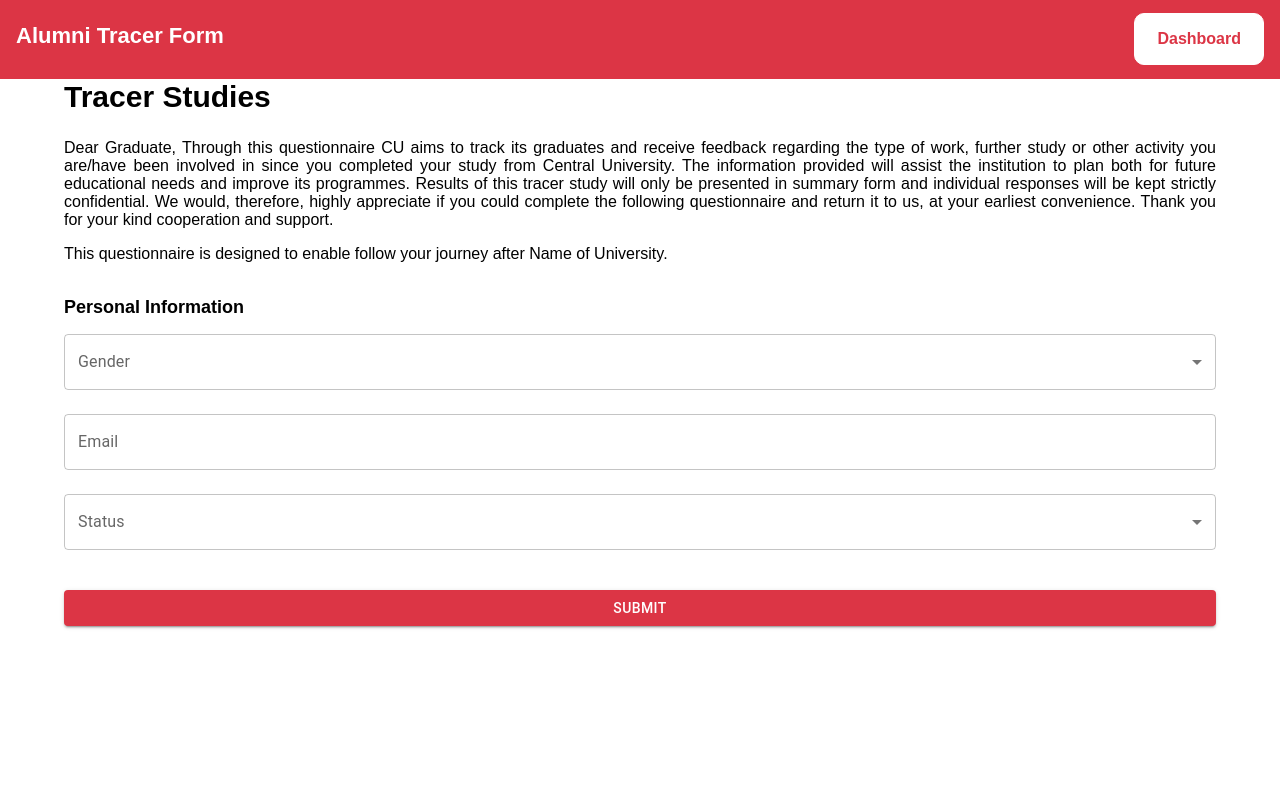
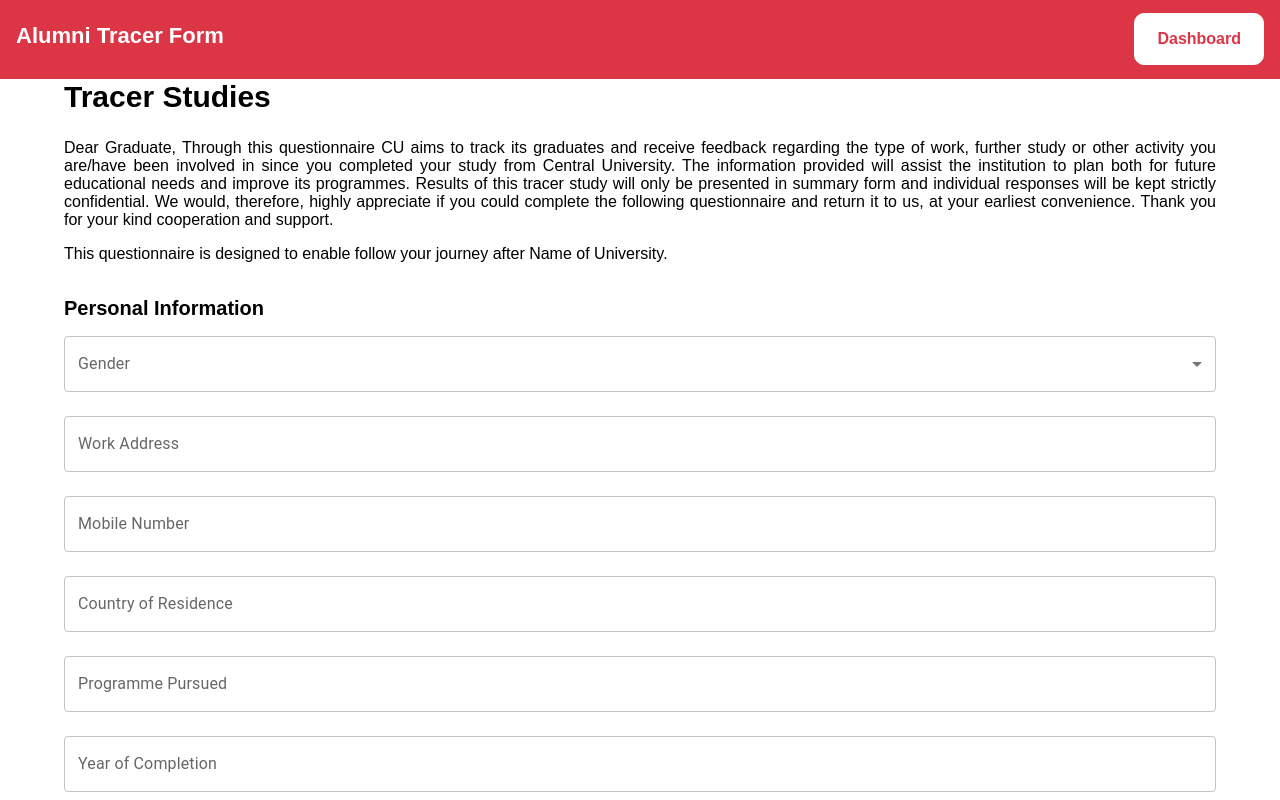
Before and after one commit to SoftLife0/TracerForm, a React (Create React App) app: page / in a window 1280 px wide. Shown: the top 800 px of the page. Built offline with nearby package versions, Linux system fonts and the light colour scheme; a web font is replaced by a local one.

Commit message:
done with personal information form fields

```diff
--- a/src/components/Info.jsx
+++ b/src/components/Info.jsx
@@ -1,81 +1,146 @@
 // Info.jsx
 import React from 'react';
-import FormField from './FormField';
+import { TextField, MenuItem } from '@mui/material';
 
-const Info = ({ formData, errors, onChange }) => {
-  // Options for gender select field
-  const genderOptions = [
-    { value: 'male', label: 'Male' },
-    { value: 'female', label: 'Female' }
-  ];
-
-  // Options for status select field
-  const statusOptions = [
-    { value: 'yes', label: 'Yes' },
-    { value: 'no', label: 'No' }
-  ];
-
-  // Options for additional field 1 when status is 'yes'
-  const additionalField1Options = [
-    { value: 'option1', label: 'Option 1' },
-    { value: 'option2', label: 'Option 2' }
-  ];
-
-  const handleFieldChange = (fieldName, value) => {
-    onChange(fieldName, value);
+const Info = ({ formData, onChange }) => {
+  const handleInputChange = (e) => {
+    const { name, value } = e.target;
+    onChange(name, value);
   };
 
   return (
     <div>
-      {/* Gender select field */}
-      <FormField
+
+      <div className='title'>
+        <h4 style={{ fontWeight: 'bold', fontSize: '20px', margin: '0' }}>Personal Information</h4>
+      </div>
+
+      <TextField
+        select
         label="Gender"
-        type="select"
+        name="gender"
         value={formData.gender}
-        onChange={handleFieldChange}
-        options={genderOptions}
+        onChange={handleInputChange}
+        fullWidth
+        margin="normal"
+      >
+        <MenuItem disabled value=""> Select an option... </MenuItem>
+        <MenuItem value="Male">Male</MenuItem>
+        <MenuItem value="Female">Female</MenuItem>
+      </TextField>
+
+      <TextField
+        label="Work Address"
+        name="workAddress"
+        value={formData.workAddress}
+        onChange={handleInputChange}
+        fullWidth
+        margin="normal"
       />
 
-      {/* Email input field */}
-      <FormField
-        label="Email"
-        type="email"
-        value={formData.email}
-        onChange={handleFieldChange}
+      <TextField
+        label="Mobile Number"
+        name="mobileNumber"
+        value={formData.mobileNumber}
+        onChange={handleInputChange}
+        fullWidth
+        margin="normal"
       />
 
-      {/* Status select field */}
-      <FormField
-        label="Status"
-        type="select"
-        value={formData.status}
-        onChange={handleFieldChange}
-        options={statusOptions}
+      <TextField
+        label="Country of Residence"
+        name="residence"
+        value={formData.residence}
+        onChange={handleInputChange}
+        fullWidth
+        margin="normal"
       />
 
-      {/* Additional fields when status is 'yes' */}
-      {formData.status === 'yes' && (
-        <>
-          {/* Select field */}
-          <FormField
-            label="Additional Field 1"
-            type="select"
-            value={formData.additionalField1}
-            onChange={handleFieldChange}
-            options={additionalField1Options}
-          />
+      <TextField
+        label="Programme Pursued"
+        name="programmePursued"
+        value={formData.programmePursued}
+        onChange={handleInputChange}
+        fullWidth
+        margin="normal"
+      />
 
-          {/* Input field */}
-          <FormField
-            label="Additional Field 2"
-            type="text"
-            value={formData.additionalField2}
-            onChange={handleFieldChange}
-          />
-        </>
-      )}
+      <TextField
+        type="number"
+        label="Year of Completion"
+        name="yearOfCompletion"
+        value={formData.yearOfCompletion}
+        onChange={handleInputChange}
+        fullWidth
+        margin="normal"
+      />
+
+      <TextField
+        select
+        label="Since your graduation have you gone on to take any other programme?"
+        name="others"
+        value={formData.others}
+        onChange={handleInputChange}
+        fullWidth
+        margin="normal"
+      >
+        <MenuItem disabled value=""> Select an option... </MenuItem>
+        <MenuItem value="Yes">Yes</MenuItem>
+        <MenuItem value="No">No</MenuItem>
+      </TextField>
+
+      {formData.others === 'Yes' && (
+  <>
+    <TextField
+      label="If Yes, List programme"
+      name="pro"
+      value={formData.pro}
+      onChange={handleInputChange}
+      fullWidth
+      margin="normal"
+    />
+
+    {/* Additional fields for the "Yes" option */}
+    <TextField
+      label="Name of Institution"
+      name="institution"
+      value={formData.institution}
+      onChange={handleInputChange}
+      fullWidth
+      margin="normal"
+    />
+
+    <TextField
+      type="number"
+      label="Year of Completion"
+      name="completed"
+      value={formData.completed}
+      onChange={handleInputChange}
+      fullWidth
+      margin="normal"
+    />
+
+    <TextField
+      select
+      label="Overall satisfaction with academic preparation"
+      name="satisfaction"
+      value={formData.satisfaction}
+      onChange={handleInputChange}
+      fullWidth
+      margin="normal"
+    >
+      <MenuItem disabled value=""> Select an option... </MenuItem>
+      <MenuItem value="Very satisfied">Very satisfied</MenuItem>
+      <MenuItem value="Satisfied">Satisfied</MenuItem>
+      <MenuItem value="Unsatisfied">Unsatisfied</MenuItem>
+      <MenuItem value="Very unsatisfied">Very unsatisfied</MenuItem>
+    </TextField>
+      </>
+    )}
+
+
     </div>
   );
-}
+};
 
 export default Info;
--- a/src/pages/Form.jsx
+++ b/src/pages/Form.jsx
@@ -7,45 +7,31 @@ import Info from '../components/Info';
 const Form = () => {
   const [formData, setFormData] = useState({
     gender: '',
-    email: '',
-    status: '',
-    additionalField1: '',
-    additionalField2: ''
+    workAddress: '',
+    mobileNumber: '',
+    residence: '',
+    programmePursued: '',
+    yearOfCompletion: '',
+    others: '',
+    pro: ''
   });
 
+  const [step, setStep] = useState(1); // State to track current step
+
   // Define onChange function to handle form field changes
-  const handleFieldChange = (fieldName, value) => {
+  const handleInputChange = (name, value) => {
     setFormData({
       ...formData,
-      [fieldName]: value
+      [name]: value
     });
   };
 
-  const [errors, setErrors] = useState({});
-
-  const validateForm = () => {
-    const newErrors = {};
-    if (!formData.firstName.trim()) {
-      newErrors.firstName = 'First name is required';
-    }
-    if (!formData.lastName.trim()) {
-      newErrors.lastName = 'Last name is required';
-    }
-    if (!formData.email.trim()) {
-      newErrors.email = 'Email is required';
-    } else if (!/^\S+@\S+\.\S+$/.test(formData.email)) {
-      newErrors.email = 'Invalid email format';
-    }
-    setErrors(newErrors);
-    return Object.keys(newErrors).length === 0;
+  const handleNext = () => {
+    setStep(step + 1);
   };
 
   const handleSubmit = async (e) => {
     e.preventDefault();
-
-    if (!validateForm()) {
-      return;
-    }
 
     try {
       const response = await fetch('YOUR_API_ENDPOINT', {
@@ -69,31 +55,29 @@ const Form = () => {
     }
   };
 
-
   return (
     <>
       <Header />
-      <Container style={{marginTop:'10vh', background:'#fff'}} >
+      <Container style={{ marginTop: '10vh', background: '#fff', marginBottom: '5vh' }} >
 
         <div className='headings'>
           <h2>Tracer Studies</h2>
           <p>Dear Graduate, Through this questionnaire CU aims to track its graduates and receive feedback regarding the type of work, further study or other activity you are/have been involved in since you completed your study from Central University. The information provided will assist the institution to plan both for future educational needs and improve its programmes. Results of this tracer study will only be presented in summary form and individual responses will be kept strictly confidential. We would, therefore, highly appreciate if you could complete the following questionnaire and return it to us, at your earliest convenience.
             Thank you for your kind cooperation and support. </p>
           <p>This questionnaire is designed to enable follow your journey after Name of University.</p>
-        <br/>
+          <br />
         </div>
 
         <form onSubmit={handleSubmit}>
 
-        <div className='title'>
-          <h4 style={{ fontWeight:'bold', fontSize:'18px', margin: '0' }}>Personal Information</h4>
-        </div>
+          <Info formData={formData} onChange={handleInputChange} />
 
-
-        <Info formData={formData} errors={errors} onChange={handleFieldChange} />
-
+          {step === 1 && (
+            <SubmitButton onClick={handleNext} text="Next" />
+          )}
+          {step === 2 && (
             <SubmitButton onClick={handleSubmit} text="Submit" />
-
+          )}
         </form>
       </Container>
     </>
```
Lines whose indentation alone changed are shown as unchanged.
